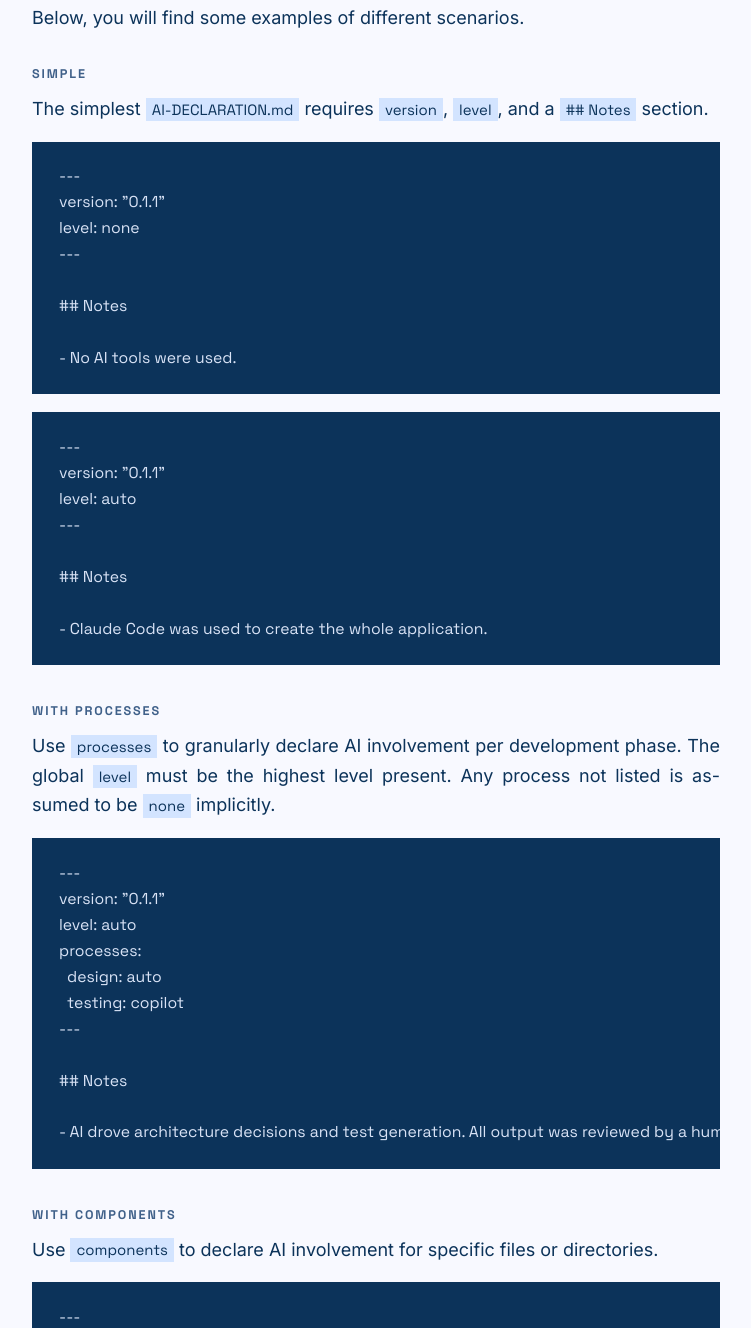
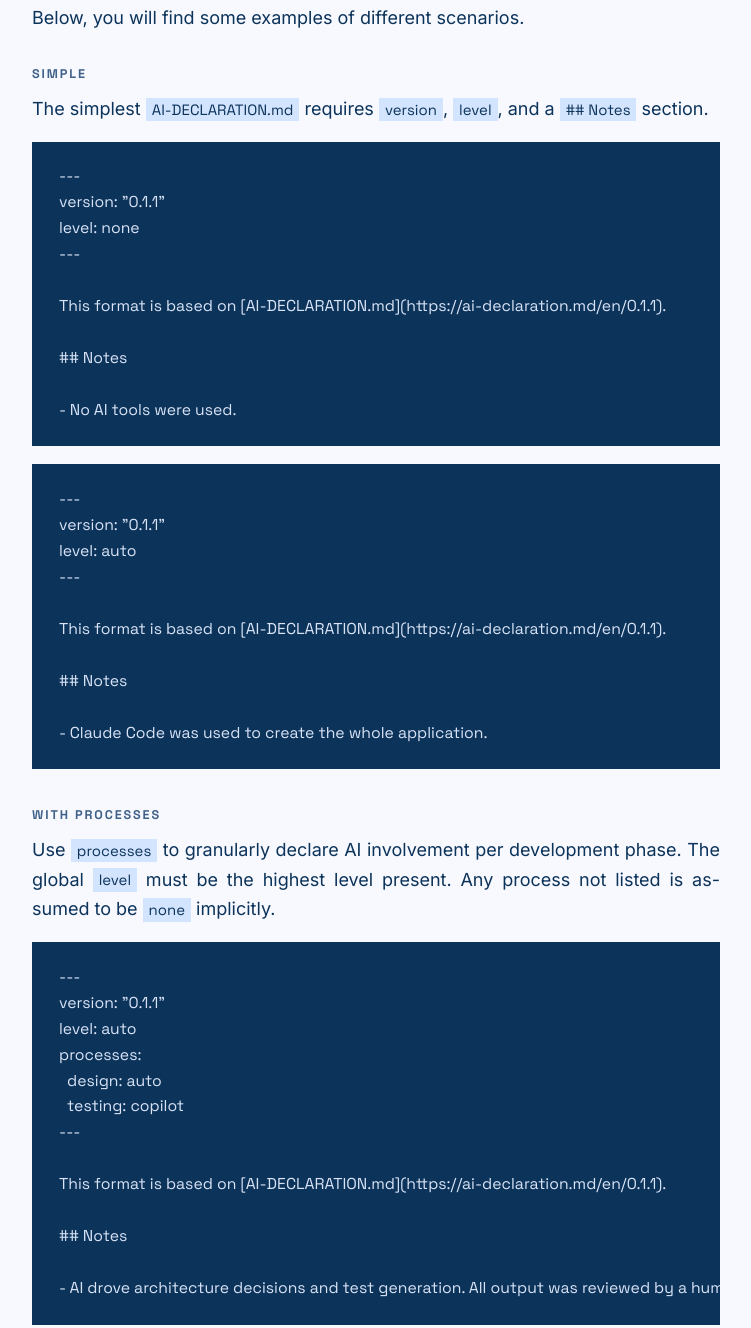
Before and after one commit to DimwitLabs/AI-DECLARATION.md, a plain HTML site: page site/en/0.1.1/index.html in a window 1280 px wide. Shown: the part 2624-3952 px from the top of the page, without its empty margins (264-1015 px from the left). Drawn offline with Linux system fonts and the light colour scheme.

Commit message:
feat: add version note declaration to AI-DECLARATION.md format

```diff
--- a/site/en/0.1.1/index.html
+++ b/site/en/0.1.1/index.html
@@ -108,6 +108,8 @@ version: "0.1.1"
 level: none
 ---
 
+This format is based on [AI-DECLARATION.md](https://ai-declaration.md/en/0.1.1).
+
 ## Notes
 
 - No AI tools were used.</pre>
@@ -115,6 +117,8 @@ level: none
 version: "0.1.1"
 level: auto
 ---
+
+This format is based on [AI-DECLARATION.md](https://ai-declaration.md/en/0.1.1).
 
 ## Notes
 
@@ -132,6 +136,8 @@ processes:
   testing: copilot
 ---
 
+This format is based on [AI-DECLARATION.md](https://ai-declaration.md/en/0.1.1).
+
 ## Notes
 
 - AI drove architecture decisions and test generation. All output was reviewed by a human.</pre>
@@ -146,6 +152,8 @@ level: auto
 components:
   src/helpers: auto
 ---
+
+This format is based on [AI-DECLARATION.md](https://ai-declaration.md/en/0.1.1).
 
 ## Notes
 
```
Also changed, not shown: AI-DECLARATION.md (+2 -0 lines), README.md.
